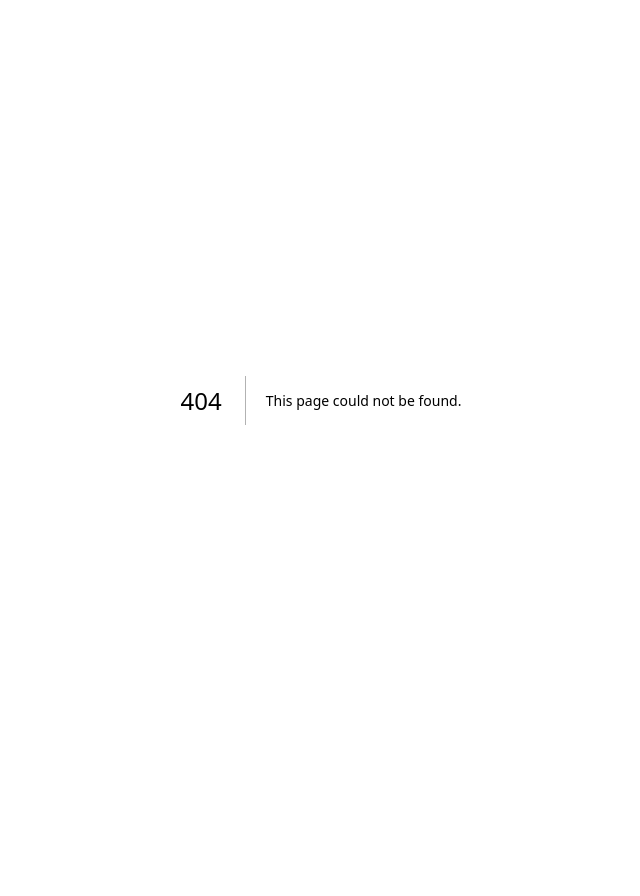
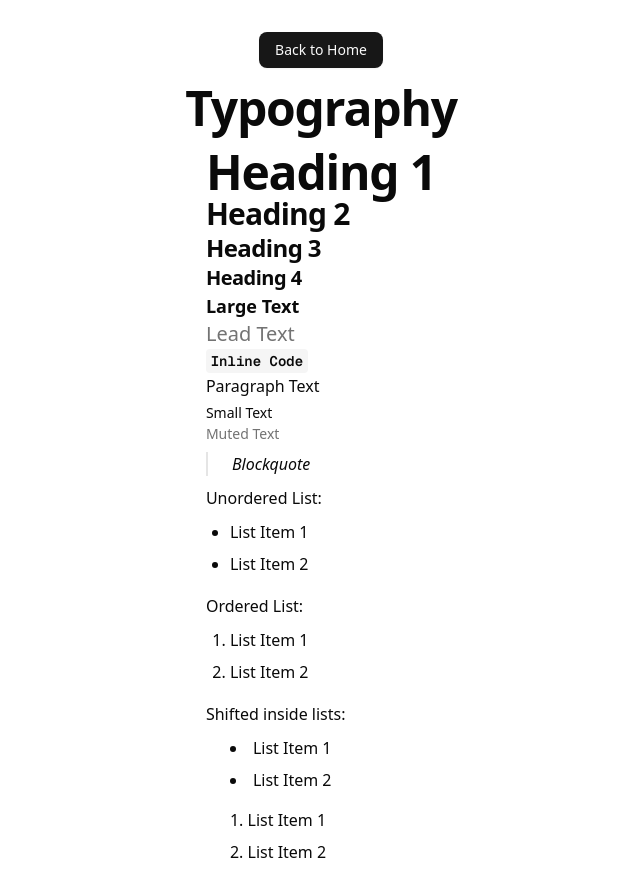
Before and after one commit to CuteNikki/Tinderhaj, a Next.js app: page /typography in a window 1280 px wide. Before the commit this address had no page. Shown: the top 896 px of the page, without its empty margins (319-959 px from the left). Before the commit the page ends 800 px from the top, so only its background shows below. Built offline with nearby package versions, Linux system fonts and the light colour scheme.

Commit message:
Refactored Home and Users pages for improved layout and navigation; Moved Typography to extra page

```diff
--- a/src/app/page.tsx
+++ b/src/app/page.tsx
@@ -1,109 +1,29 @@
-import { ThemeButton } from '@/components/theme-button';
-import {
-  TypographyBlockquote,
-  TypographyH1,
-  TypographyH2,
-  TypographyH3,
-  TypographyH4,
-  TypographyInlineCode,
-  TypographyLarge,
-  TypographyLead,
-  TypographyList,
-  TypographyMuted,
-  TypographyP,
-  TypographySmall,
-} from '@/components/typography';
-import { Button } from '@/components/ui/button';
 import Image from 'next/image';
 import Link from 'next/link';
+
+import { ThemeButton } from '@/components/theme-button';
+import { Button } from '@/components/ui/button';
 
 export default function Home() {
   return (
     <>
-      <div className='grid min-h-screen items-center justify-items-center gap-16 p-8 pb-20 sm:p-20'>
-        <main className='row-start-2 flex flex-col items-center gap-8 sm:items-start'>
-          {/* <video autoPlay loop muted playsInline width={382} height={201} preload='auto'>
-            <source src='/blahajSpinSmall.mp4' type='video/mp4' />
-            Your browser does not support the video tag.
-          </video> */}
-          <Image unoptimized loading='eager' src='/blahajSpinSmall.gif' alt='Blahaj spin' width={382} height={201} />
-
-          <TypographyList className='list-decimal'>
-            <li>
-              Get started by editing <TypographyInlineCode>src/app/page.tsx</TypographyInlineCode>.
-            </li>
-            <li>Save and see your changes instantly.</li>
-          </TypographyList>
-
+      <div className='grid justify-items-center gap-4 p-8'>
         <div className='flex flex-col items-center gap-4 sm:flex-row'>
-            <Button asChild>
-              <Link href='https://vercel.com/new?utm_source=create-next-app&utm_medium=appdir-template-tw&utm_campaign=create-next-app'>
+          <Button variant='destructive' asChild>
+            <Link href='/users'>
               <Image src='/blahaj.webp' alt='Blahaj' width={32} height={32} />
-                Deploy Now
+              View Users
             </Link>
           </Button>
           <Button asChild variant='secondary'>
-              <Link href='https://nextjs.org/docs?utm_source=create-next-app&utm_medium=appdir-template-tw&utm_campaign=create-next-app'>Read our docs</Link>
+            <Link href='/typography'>Typography</Link>
           </Button>
           <ThemeButton />
+          <Image unoptimized aria-hidden src='/blahajHug.webp' alt='Blahaj hug Blahaj' width={32} height={32} />
+          <Image unoptimized aria-hidden src='/blahajHeart.webp' alt='Blahaj Heart' width={32} height={32} />
+          <Image unoptimized aria-hidden src='/blahajThink.webp' alt='Blahaj Think' width={32} height={32} />
         </div>
-        </main>
-        <footer className='row-start-3 flex flex-wrap items-center justify-center gap-6'>
-          <Link
-            className='flex items-center gap-2 underline-offset-4 hover:underline'
-            href='https://nextjs.org/learn?utm_source=create-next-app&utm_medium=appdir-template-tw&utm_campaign=create-next-app'
-          >
-            <Image unoptimized aria-hidden src='/blahajHug.webp' alt='Blahaj hug Blahaj' width={32} height={32} />
-            Learn
-          </Link>
-          <Link
-            className='flex items-center gap-2 underline-offset-4 hover:underline'
-            href='https://vercel.com/templates?framework=next.js&utm_source=create-next-app&utm_medium=appdir-template-tw&utm_campaign=create-next-app'
-          >
-            <Image unoptimized aria-hidden src='/blahajHeart.webp' alt='Blahaj Heart' width={32} height={32} />
-            Examples
-          </Link>
-          <Link
-            className='flex items-center gap-2 underline-offset-4 hover:underline'
-            href='https://nextjs.org?utm_source=create-next-app&utm_medium=appdir-template-tw&utm_campaign=create-next-app'
-          >
-            <Image unoptimized aria-hidden src='/blahajThink.webp' alt='Blahaj Think' width={32} height={32} />
-            Go to nextjs.org →
-          </Link>
-        </footer>
-      </div>
-      <div className='flex flex-col gap-2 p-8 sm:p-24'>
-        <span className='text-5xl'>Typography Preview</span>
-        <TypographyBlockquote>Blockquote</TypographyBlockquote>
-        <TypographyH1>Heading 1</TypographyH1>
-        <TypographyH2>Heading 2</TypographyH2>
-        <TypographyH3>Heading 3</TypographyH3>
-        <TypographyH4>Heading 4</TypographyH4>
-        <TypographyInlineCode>Inline Code</TypographyInlineCode>
-        <TypographyLarge>Large Text</TypographyLarge>
-        <TypographyLead>Lead Text</TypographyLead>
-        Unordered List:
-        <TypographyList>
-          <li>List Item 1</li>
-          <li>List Item 2</li>
-        </TypographyList>
-        Ordered List:
-        <TypographyList className='list-decimal'>
-          <li>List Item 1</li>
-          <li>List Item 2</li>
-        </TypographyList>
-        Shifted inside lists:
-        <TypographyList className='list-inside'>
-          <li>List Item 1</li>
-          <li>List Item 2</li>
-        </TypographyList>
-        <TypographyList className='list-inside list-decimal'>
-          <li>List Item 1</li>
-          <li>List Item 2</li>
-        </TypographyList>
-        <TypographyMuted>Muted Text</TypographyMuted>
-        <TypographyP>Paragraph Text</TypographyP>
-        <TypographySmall>Small Text</TypographySmall>
+        <Image unoptimized loading='eager' src='/blahajSpinSmall.gif' alt='Blahaj spin' width={382} height={201} />
       </div>
     </>
   );
--- /dev/null
+++ b/src/app/typography/page.tsx
@@ -0,0 +1,62 @@
+import Link from 'next/link';
+
+import {
+  TypographyBlockquote,
+  TypographyH1,
+  TypographyH2,
+  TypographyH3,
+  TypographyH4,
+  TypographyInlineCode,
+  TypographyLarge,
+  TypographyLead,
+  TypographyList,
+  TypographyMuted,
+  TypographyP,
+  TypographySmall,
+} from '@/components/typography';
+import { Button } from '@/components/ui/button';
+
+export default function TypographyPage() {
+  return (
+    <div className='grid min-h-screen justify-items-center gap-4 p-8'>
+      <div className='flex flex-col items-center gap-4'>
+        <Button asChild>
+          <Link href='/'>Back to Home</Link>
+        </Button>
+        <TypographyH1>Typography</TypographyH1>
+      </div>
+      <div className='gap-2'>
+        <TypographyH1>Heading 1</TypographyH1>
+        <TypographyH2>Heading 2</TypographyH2>
+        <TypographyH3>Heading 3</TypographyH3>
+        <TypographyH4>Heading 4</TypographyH4>
+        <TypographyLarge>Large Text</TypographyLarge>
+        <TypographyLead>Lead Text</TypographyLead>
+        <TypographyInlineCode>Inline Code</TypographyInlineCode>
+        <TypographyP>Paragraph Text</TypographyP>
+        <TypographySmall>Small Text</TypographySmall>
+        <TypographyMuted>Muted Text</TypographyMuted>
+        <TypographyBlockquote>Blockquote</TypographyBlockquote>
+        <TypographyP>Unordered List:</TypographyP>
+        <TypographyList>
+          <li>List Item 1</li>
+          <li>List Item 2</li>
+        </TypographyList>
+        <TypographyP>Ordered List:</TypographyP>
+        <TypographyList className='list-decimal'>
+          <li>List Item 1</li>
+          <li>List Item 2</li>
+        </TypographyList>
+        <TypographyP>Shifted inside lists:</TypographyP>
+        <TypographyList className='list-inside'>
+          <li>List Item 1</li>
+          <li>List Item 2</li>
+        </TypographyList>
+        <TypographyList className='list-inside list-decimal'>
+          <li>List Item 1</li>
+          <li>List Item 2</li>
+        </TypographyList>
+      </div>
+    </div>
+  );
+}
--- a/src/app/users/page.tsx
+++ b/src/app/users/page.tsx
@@ -1,16 +1,23 @@
 import { SearchParams } from 'next/dist/server/request/search-params';
+import Link from 'next/link';
+import { Suspense } from 'react';
 
-import { TypographyH3 } from '@/components/typography';
+import { TypographyH1 } from '@/components/typography';
+import { Button } from '@/components/ui/button';
 import { UserDiscovery, UserDiscoverySkeleton } from '@/components/user-discovery';
-import { Suspense } from 'react';
 
 export default function UsersPage({ searchParams }: { searchParams: Promise<SearchParams> }) {
   return (
-    <div className='flex flex-col items-center gap-4 p-4'>
-      <TypographyH3>Users</TypographyH3>
-      <Suspense fallback={<UserDiscoverySkeleton searchParams={searchParams} />}>
-        <UserDiscovery searchParams={searchParams} />
-      </Suspense>
+    <div className='grid justify-items-center gap-4 p-8'>
+      <div className='flex flex-col items-center gap-4'>
+        <Button asChild>
+          <Link href='/'>Back to Home</Link>
+        </Button>
+        <TypographyH1>Users</TypographyH1>
+      </div>
+        <Suspense fallback={<UserDiscoverySkeleton searchParams={searchParams} />}>
+          <UserDiscovery searchParams={searchParams} />
+        </Suspense>
     </div>
   );
 }
```
Lines whose indentation alone changed are shown as unchanged.
